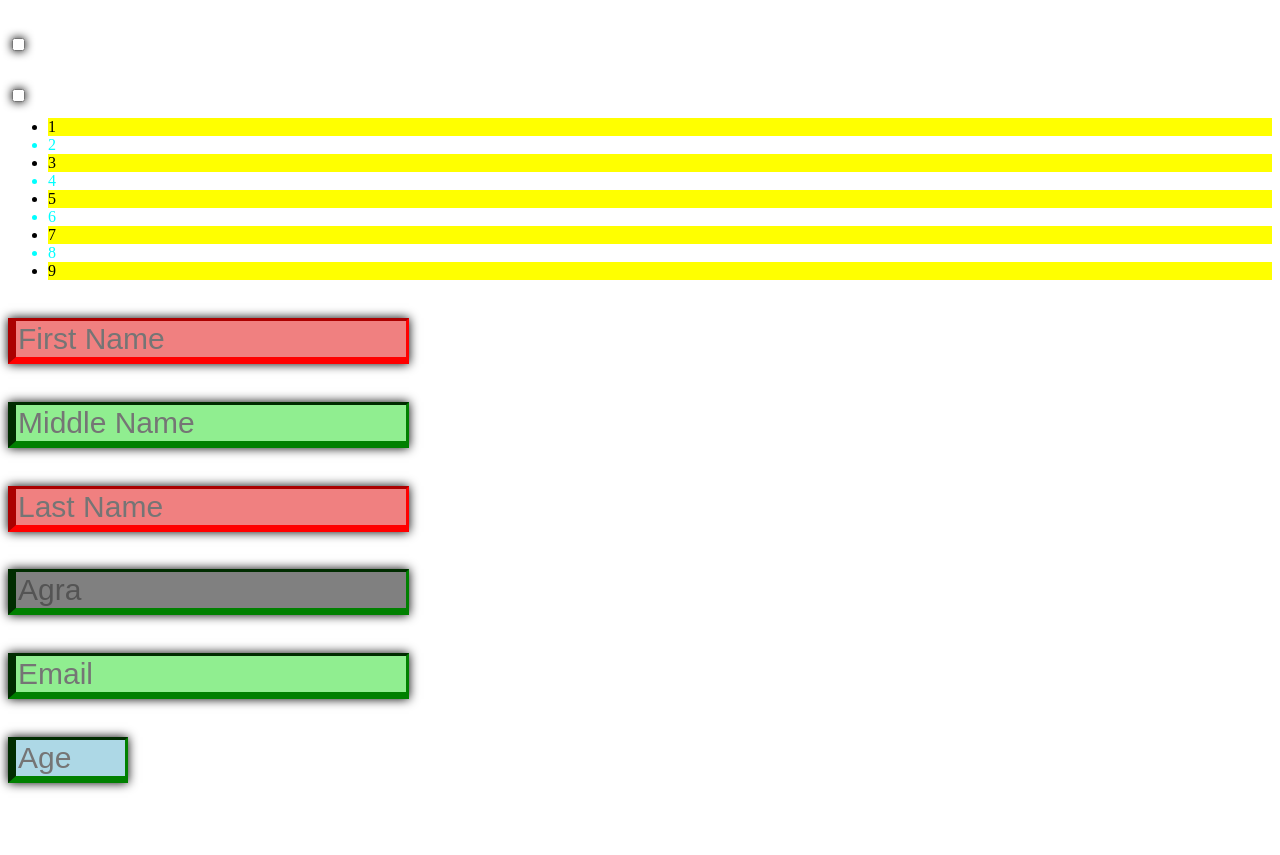
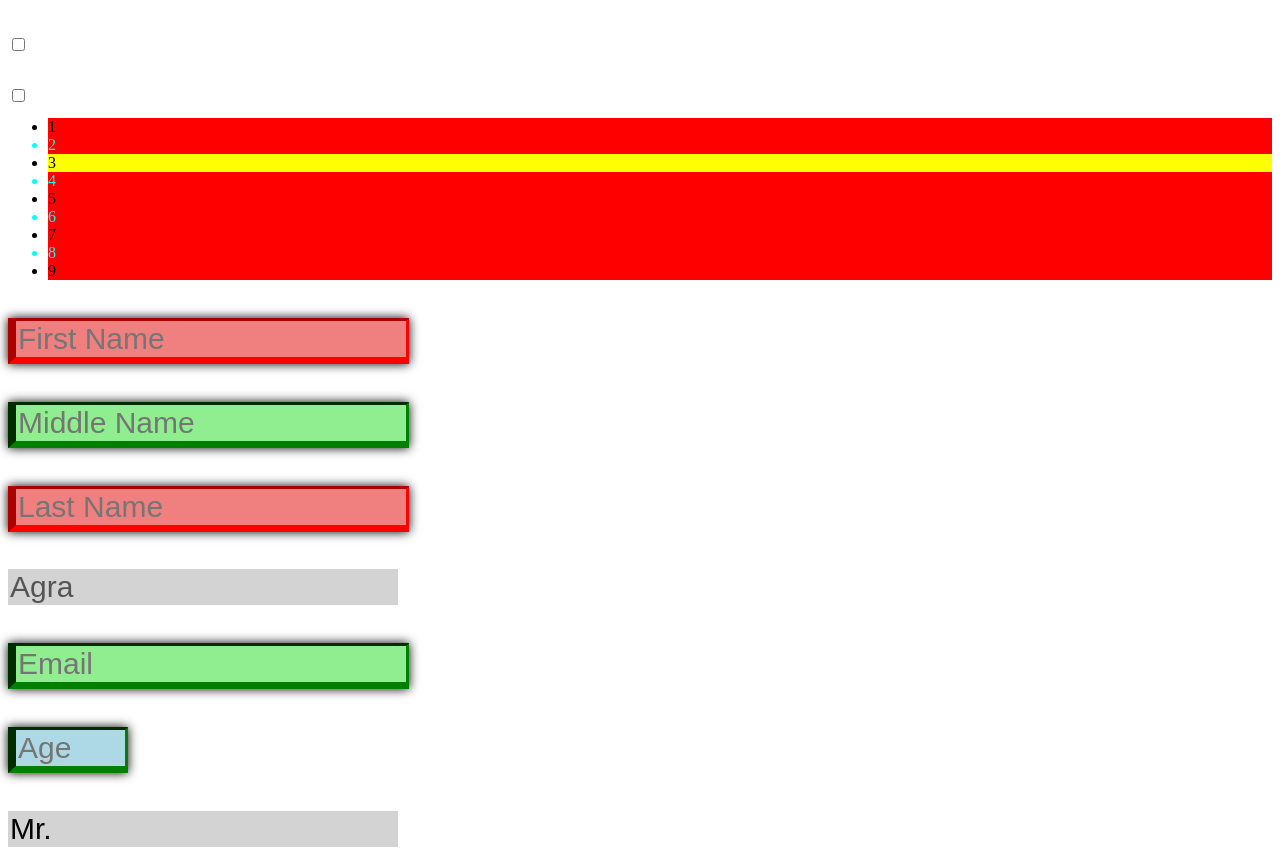
Before and after one commit to Madhav2005-Garg/FullStack, a plain HTML site: page pseudo-class/form.html in a window 1280 px wide. Before the commit the page ends 800 px from the top, so only its background shows below. Drawn offline with Linux system fonts and the light colour scheme.

Commit message:
practicing structural pseudo class nth:child

```diff
--- a/pseudo-class/form.html
+++ b/pseudo-class/form.html
@@ -15,6 +15,9 @@
         }
         li:nth-child(even){
             color:aqua;
+        }
+        li:not(:nth-child(3)){
+            background-color: red;
         }
         input{
             border-width: 3px 3px 7px 8px;
@@ -53,6 +56,12 @@
             background-color: lightpink;
             box-shadow: 0 0 10px black;
         }
+        input:read-only{
+            border-width:0px;
+            box-shadow: 0 0 0;
+            background-color: lightgrey;
+
+        }
     </style>
 </head>
 <body>
@@ -75,5 +84,6 @@
     <input type="text" placeholder="Address" value="Agra" disabled>
     <input type="email" placeholder="Email">
     <input type="number" min="10" max="100" placeholder="Age">
+    <input type="text" value="Mr." readonly>
 </body>
 </html>
```
